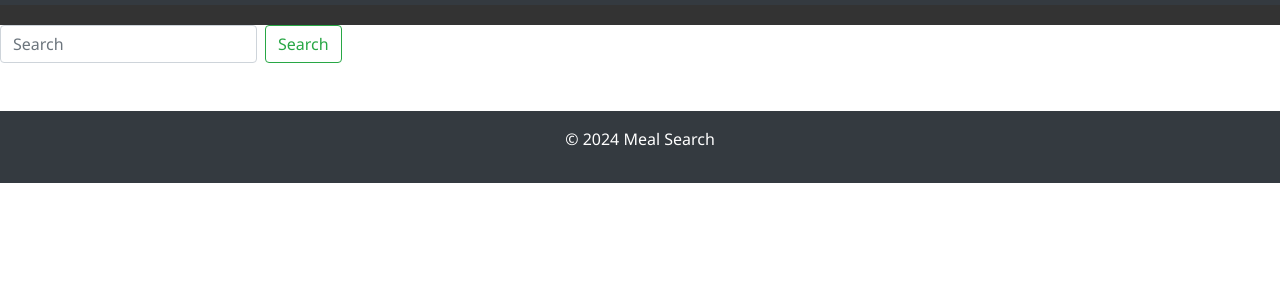
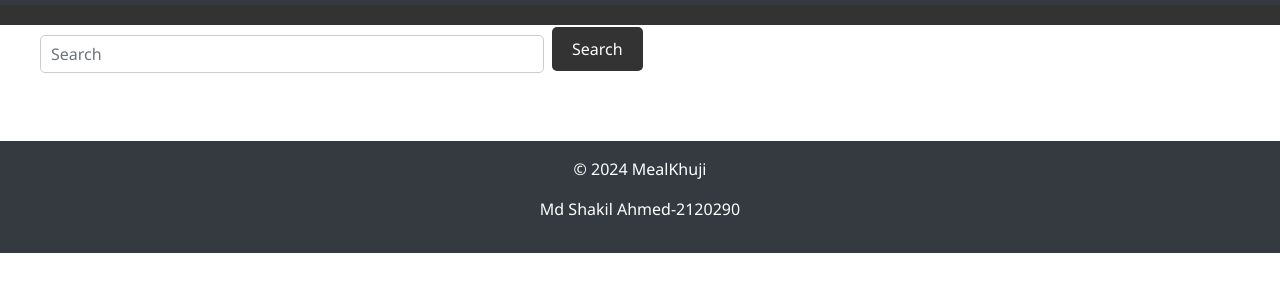
Before and after one commit to ahmedmshakil/mis455-FinalExam-2120290, a plain HTML site: page index.html in a window 1280 px wide. Shown: the part 71-362 px from the top of the page. Drawn offline with nearby package versions, Linux system fonts and the light colour scheme.

Commit message:
added more css file

```diff
--- a/index.html
+++ b/index.html
@@ -6,8 +6,7 @@
     <!-- Md Shakil Ahmed_2120290 -->
     <link
       rel="stylesheet"
-      href="https://stackpath.bootstrapcdn.com/bootstrap/4.5.2/css/bootstrap.min.css"
-    />
+      href="https://stackpath.bootstrapcdn.com/bootstrap/4.5.2/css/bootstrap.min.css"/>
     <link rel="stylesheet" href="styles.css" />
 </head>
 <body>
@@ -43,7 +42,8 @@
     </main>
     <footer class="bg-dark text-white text-center py-3">
       <div class="container">
-        <p>&copy; 2024 Meal Search</p>
+        <p>&copy; 2024 MealKhuji</p>
+        <p>Md Shakil Ahmed-2120290</p>
       </div>
     </footer>
     <script src="https://code.jquery.com/jquery-3.5.1.slim.min.js"></script>
--- a/script.js
+++ b/script.js
@@ -1,3 +1,4 @@
+// Md Shakil Ahmed_2120290
 let currentMeals = [];
 
 function searchMeal() {
--- a/styles.css
+++ b/styles.css
@@ -1,3 +1,4 @@
+/* Md Shakil Ahmed_2120290 */
 * {
     margin: 0;
     padding: 0;
@@ -32,3 +33,29 @@
   main {
     padding: 20px 0;
   }
+
+  .search-div {
+    margin-bottom: 20px;
+    text-align: left;
+    padding-left: 20px;
+  }
+
+
+  .search-div input[type="text"] {
+    padding: 10px;
+    width: 40%;
+    border: 1px solid #ccc;
+    border-radius: 5px;
+    margin-left: 20px;
+    margin-top: 10px;
+  }
+
+  .search-div .form-inline button {
+    padding: 10px 20px;
+    border: none;
+    border-radius: 5px;
+    background-color: #333;
+    color: #fff;
+    cursor: pointer;
+    margin-top: 60px;
+  }
```
